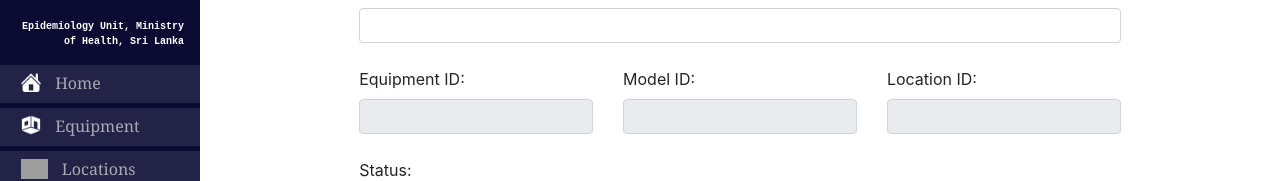
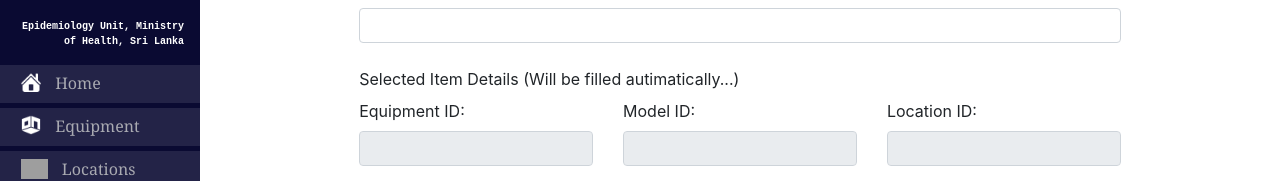
Before and after one commit to SachiniGinige/coldchain-inventory-management-system, a React (Create React App) app in the folder client/: page /user/reqmaintenance-add in a window 1280 px wide. Shown: the part 190-371 px from the top of the page. Built offline with nearby package versions, Linux system fonts and the light colour scheme; no server answers; grey boxes are pictures that could not be loaded.

Commit message:
update create-maintenanceRequest

```diff
--- a/client/src/components/user-components/create-reqMaintenance.comoponent.js
+++ b/client/src/components/user-components/create-reqMaintenance.comoponent.js
@@ -219,6 +219,7 @@ export default class AddMaintenaceRequest extends Component{
                 <label className="form-label">Item ID: </label>
                 <input type="text" className="form-control" required value={this.state.itemId} onChange={this.onChangeItem} />
                 <div class="formError">{this.state.itemErr}</div><br/>
+                <label className="form-label"> Selected Item Details (Will be filled autimatically...)</label>
                 <div className="row formRow">
                     <div className="col">
                         <label className="form-label">Equipment ID: </label>
```
